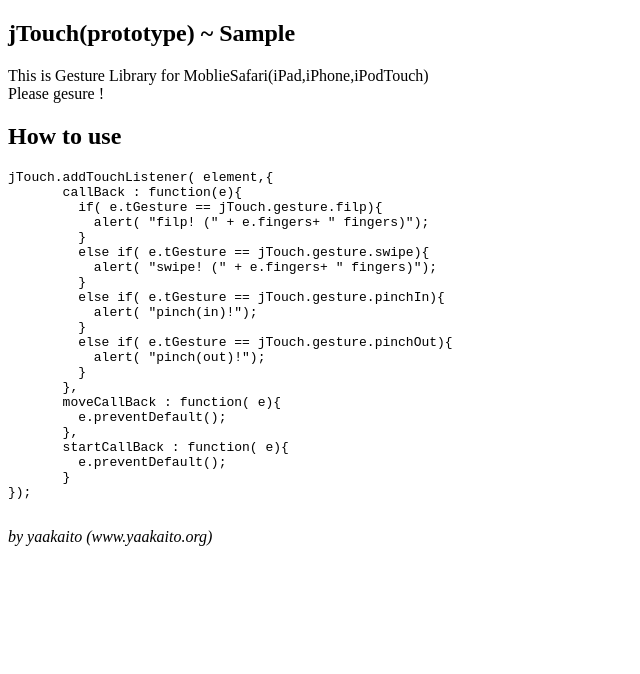
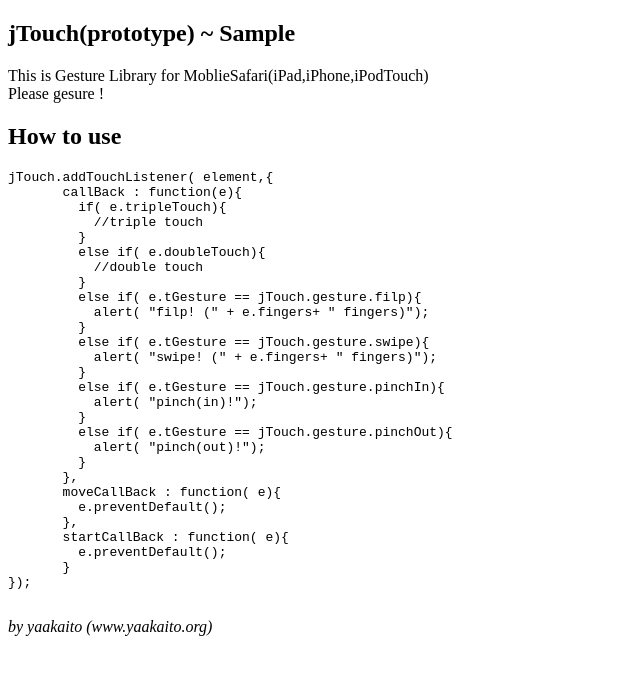
Before and after one commit to truedat101/jTouch, a plain HTML site: page index.html in a window 1280 px wide. Shown: the whole page, without its empty margins (0-640 px from the left). Drawn offline with Linux system fonts and the light colour scheme.

Commit message:
exsample

```diff
--- a/index.html
+++ b/index.html
@@ -14,7 +14,13 @@
       <pre>
 jTouch.addTouchListener( element,{
        callBack : function(e){
-         if( e.tGesture == jTouch.gesture.filp){
+         if( e.tripleTouch){
+           //triple touch
+         }
+         else if( e.doubleTouch){
+           //double touch
+         }
+         else if( e.tGesture == jTouch.gesture.filp){
            alert( "filp! (" + e.fingers+ " fingers)");
          }
          else if( e.tGesture == jTouch.gesture.swipe){
```
